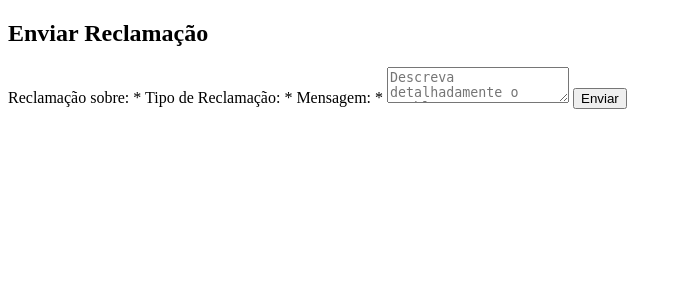
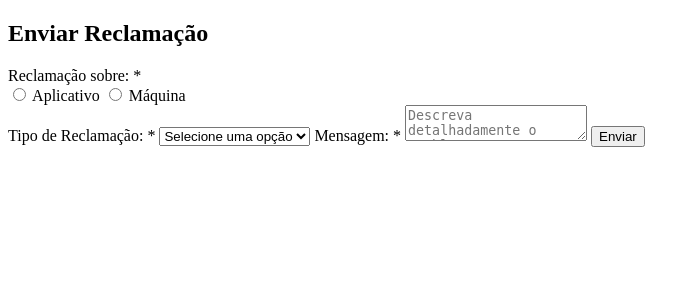
Before and after one commit to felipponn/software-engineering, a Python web app: template web/app/templates/report.html in a window 1280 px wide. Shown: the top 300 px of the page, without its empty margins (0-700 px from the left). Run offline with Jinja, Linux system fonts and the light colour scheme; the template is opened without the code that fills it, so the values that code supplies are empty.

Commit message:
add select

```diff
--- a/web/app/templates/report.html
+++ b/web/app/templates/report.html
@@ -13,12 +13,21 @@
 
         <form id="complaintForm" action="#" method="post">
             <label for="destination">Reclamação sobre: <span class="required">*</span></label>
+            <div class="destinationType">
+                <label><input type="radio" name="destination" value="app" required> Aplicativo</label>
+                <label><input type="radio" name="destination" value="machine"> Máquina</label>
+            </div>
 
             <div id="machineInfo" style="display: none;">
                 <label for="machineNumber">Selecione o Número da Máquina: <span class="required">*</span></label>
+                <select id="machineNumber" name="machineNumber">
+                    <option value="" disabled selected>Selecione a máquina</option>
+                </select>
             </div>
 
             <label for="complaintType">Tipo de Reclamação: <span class="required">*</span></label>
+            <select id="complaintType" name="complaintType" required>
+                <option value="" disabled selected>Selecione uma opção</option>
             </select>
 
             <label for="message">Mensagem: <span class="required">*</span></label>
```
